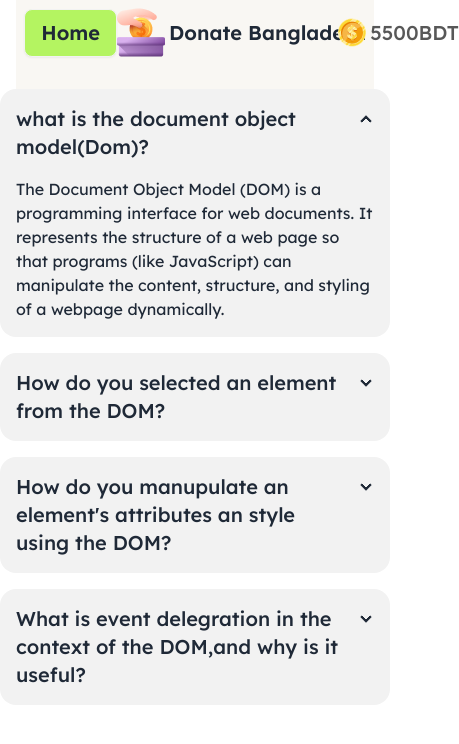
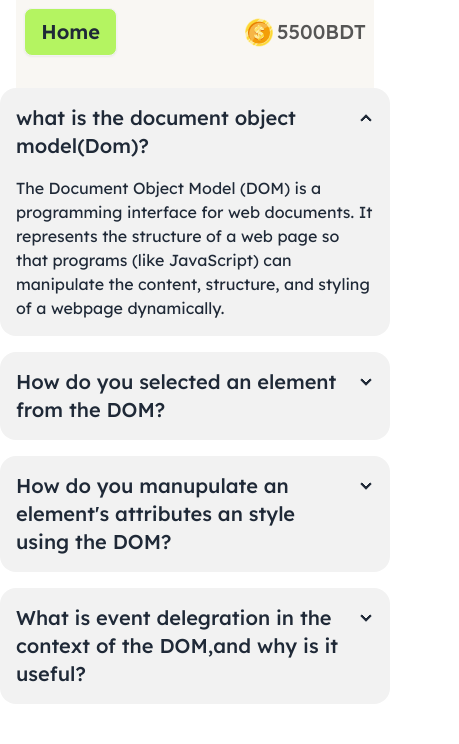
Before and after one commit to SadiaAfrinMim/Donate-Bangladesh-PH-5, a plain HTML site: page faq.html in a window 390 px wide. Shown: the whole page, 459 px wide, since content can reach past the window. Drawn offline with nearby package versions, Linux system fonts and the light colour scheme.

Commit message:
responsive all are compelet

```diff
--- a/faq.html
+++ b/faq.html
@@ -34,7 +34,7 @@
                     <button class="btn text-xl bg-[#B4F461]">Home</button>
                    </a>
                 </div>
-                <div class="navbar-center sm:hidden lg:flex gap-1">
+                <div class="navbar-center hidden lg:flex gap-1">
                  <img src="assets/logo.png" alt="" srcset="">
                  <h3 class=" text-xl sm:hidden font-semibold">Donate Bangladesh</h3>
                 </div>
```
Also changed, not shown: index.html (+1 -1 lines).
